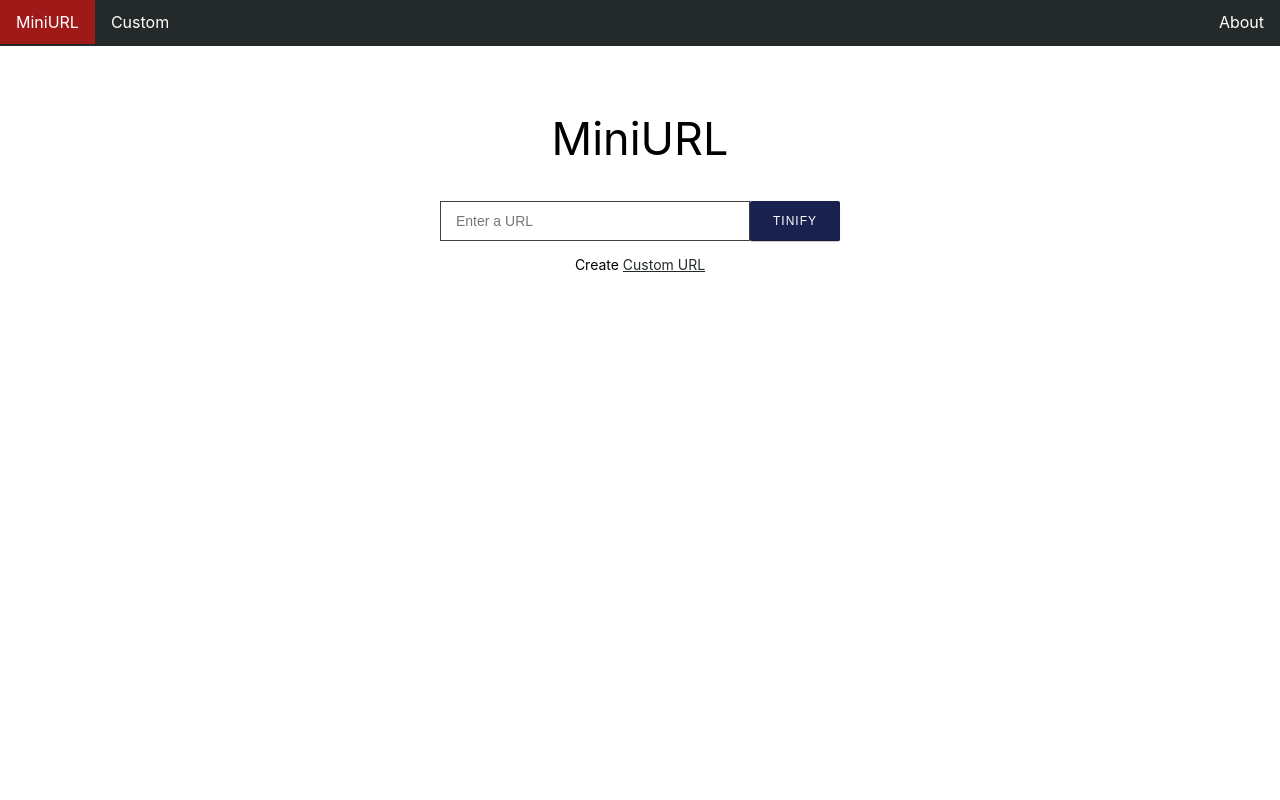
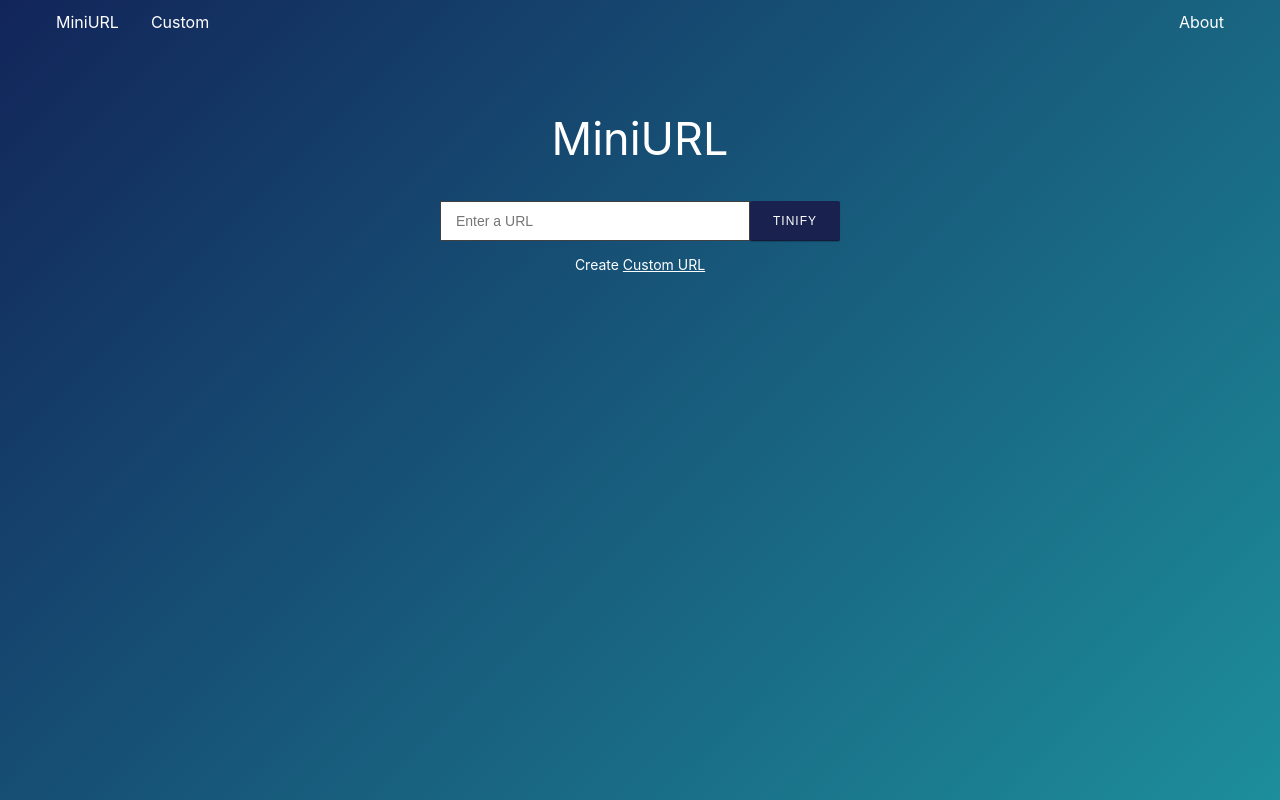
Before and after one commit to luisgarciaalanis/miniurl-react-2019, a React (Create React App) app: page / in a window 1280 px wide. Built offline with nearby package versions, Linux system fonts and the light colour scheme.

Commit message:
makeTiny usecase and style changes

```diff
--- a/package.json
+++ b/package.json
@@ -8,9 +8,11 @@
     "react": "^16.7.0",
     "react-dom": "^16.7.0",
     "react-router-dom": "^4.3.1",
-    "react-scripts": "2.1.3"
+    "react-scripts": "2.1.3",
+    "whatwg-fetch": "^3.0.0"
   },
   "devDependencies": {
+    "@types/whatwg-fetch": "0.0.33",
     "@types/jest": "23.3.13",
     "@types/node": "10.12.18",
     "@types/react": "16.7.20",
--- a/src/components/Header/Header.scss
+++ b/src/components/Header/Header.scss
@@ -1,33 +1,36 @@
 .header {
     position: relative;
-    background-color: $black;
+    background-color: transparent;
     max-height: 50px;
+    max-width: 1200px;
+    width: 100%;
+    margin: 0 auto;
 
     .mv-nav-bar-right {
         float: right;
     }
-
     .mu-nav-bar {
         display: inline-block;
         list-style-type: none;
         margin: 0;
         padding: 0;
         overflow: hidden;
-        background-color: $black;
+        background-color: transparent;
 
         li {
             float: left;
 
             a {
                 display: block;
-                color: white;
+                color: $white;
                 text-align: center;
                 padding: 14px 16px;
                 text-decoration: none;
             }
 
-            a:hover:not(.active) {
-                background-color: rgb(160, 25, 25);
+            a:hover, a.active {
+                color: $off-white;
+                text-decoration: underline;
             }
         }
     }
--- a/src/components/MinifyResultOverlay/MinifyResultOverlay.scss
+++ b/src/components/MinifyResultOverlay/MinifyResultOverlay.scss
@@ -74,14 +74,23 @@
             cursor: pointer;
             border: 2px solid rgba(0, 0, 0, 0.7);
 
-            span::before {
+            span:before, span:after {
+                content: '';
+                display: inline-block;
+                width: 60%;
+                height: 2px;
+                background: #fff;
+                position: relative;
+            }
+
+            span:before {
                 -webkit-transform: rotate(45deg);
                 transform: rotate(45deg);
                 left: 0px;
                 top: -2px;
             }
 
-            span::after {
+            span:after {
                 -webkit-transform: rotate(-45deg);
                 transform: rotate(-45deg);
                 top: -18px;
--- a/src/pages/MakeTiny/MakeTiny.scss
+++ b/src/pages/MakeTiny/MakeTiny.scss
@@ -4,6 +4,7 @@
     h1 {
         font-size: 45px;
         margin: 70px 0 40px 0;
+        color: $white;
     }
 
     input[type="text"] {
@@ -17,6 +18,7 @@
     .custom-text {
         font-size: 14px;
         margin-top: 15px;
+        color: $white;
     }
 
     .form-group-search {
--- a/src/pages/MakeTiny/MakeTiny.tsx
+++ b/src/pages/MakeTiny/MakeTiny.tsx
@@ -1,6 +1,7 @@
 import * as React from 'react';
 import { RouteComponentProps, Link } from 'react-router-dom';
 import MinifyResultOverlay from '../../components/MinifyResultOverlay/MinifyResultOverlay';
+import minifyUrl from '../../usecases/minifyUrl';
 
 /**
  * MakeTiny state interface.
@@ -9,6 +10,7 @@ interface MakeTinyState {
     showResults: boolean;
     url: string;
     alias: string;
+    hash: string;
 }
 
 class MakeTiny extends React.Component<RouteComponentProps<{}>, MakeTinyState> {
@@ -27,17 +29,20 @@ class MakeTiny extends React.Component<RouteComponentProps<{}>, MakeTinyState> {
         showResults: false,
         url: '',
         alias: '',
+        hash: '',
     }
 
     /**
      * Handles the click event on the tinify button.
      */
-    private onTinifyClicked() {
-        console.log('tinify clicked!');
-        this.setState({
-            showResults: true,
-        });
-
+    private async onTinifyClicked() {
+        if (this.state.url) {
+            const hash = await minifyUrl(this.state.url);
+            this.setState({
+                showResults: true,
+                hash,
+            });
+        }
     }
 
     /**
@@ -75,7 +80,7 @@ class MakeTiny extends React.Component<RouteComponentProps<{}>, MakeTinyState> {
                     <button onClick={this.onTinifyClicked}>Tinify</button>
                 </div>
                 <p className="custom-text">Create <Link to="/custom">Custom URL</Link></p>
-                <MinifyResultOverlay onClose={this.onOverlayClosed} visible={this.state.showResults} originalUrl="http://www.google.com" hash="kasjdh" />
+                <MinifyResultOverlay onClose={this.onOverlayClosed} visible={this.state.showResults} originalUrl={this.state.url} hash={this.state.hash} />
             </div >
         );
     }
--- a/src/styles/base/global.scss
+++ b/src/styles/base/global.scss
@@ -6,6 +6,12 @@ body {
     sans-serif;
   -webkit-font-smoothing: antialiased;
   -moz-osx-font-smoothing: grayscale;
+}
+
+html, body {
+  height: 100%;
+  background: #12255a;
+  background-image: linear-gradient(135deg, #12255a 0%, #1d8e9b 100%);
 }
 
 code {
@@ -38,10 +44,10 @@ code {
 }
 
 a {
-  color: $black;
+  color: $white;
   transition: color $fast;
   &:hover {
-    color: $soft-blue;
+    color: $off-white;
   }
 }
 
--- /dev/null
+++ b/src/usecases/minifyUrl.ts
@@ -0,0 +1,29 @@
+import 'whatwg-fetch';
+
+interface ShrinkResponse {
+    hash: string;
+};
+
+/**
+ * Minifies a url by calling the miniurl service.
+ *
+ * @param url url to minify.
+ */
+const minifyUrl = async (url: string) => {
+    const payload = {
+        url: url,
+    };
+
+    const response = await fetch('http://localhost:7000/api/v1/shrink', {
+        method: 'POST',
+        headers: {
+            'Content-Type': 'application/json',
+        },
+        body: JSON.stringify(payload),
+    });
+
+    const shrinkResponse = await response.json<ShrinkResponse>();
+    return shrinkResponse.hash;
+}
+
+export default minifyUrl;
```
Also changed, not shown: 1 other file (tests, documents, lock files or other folders).
